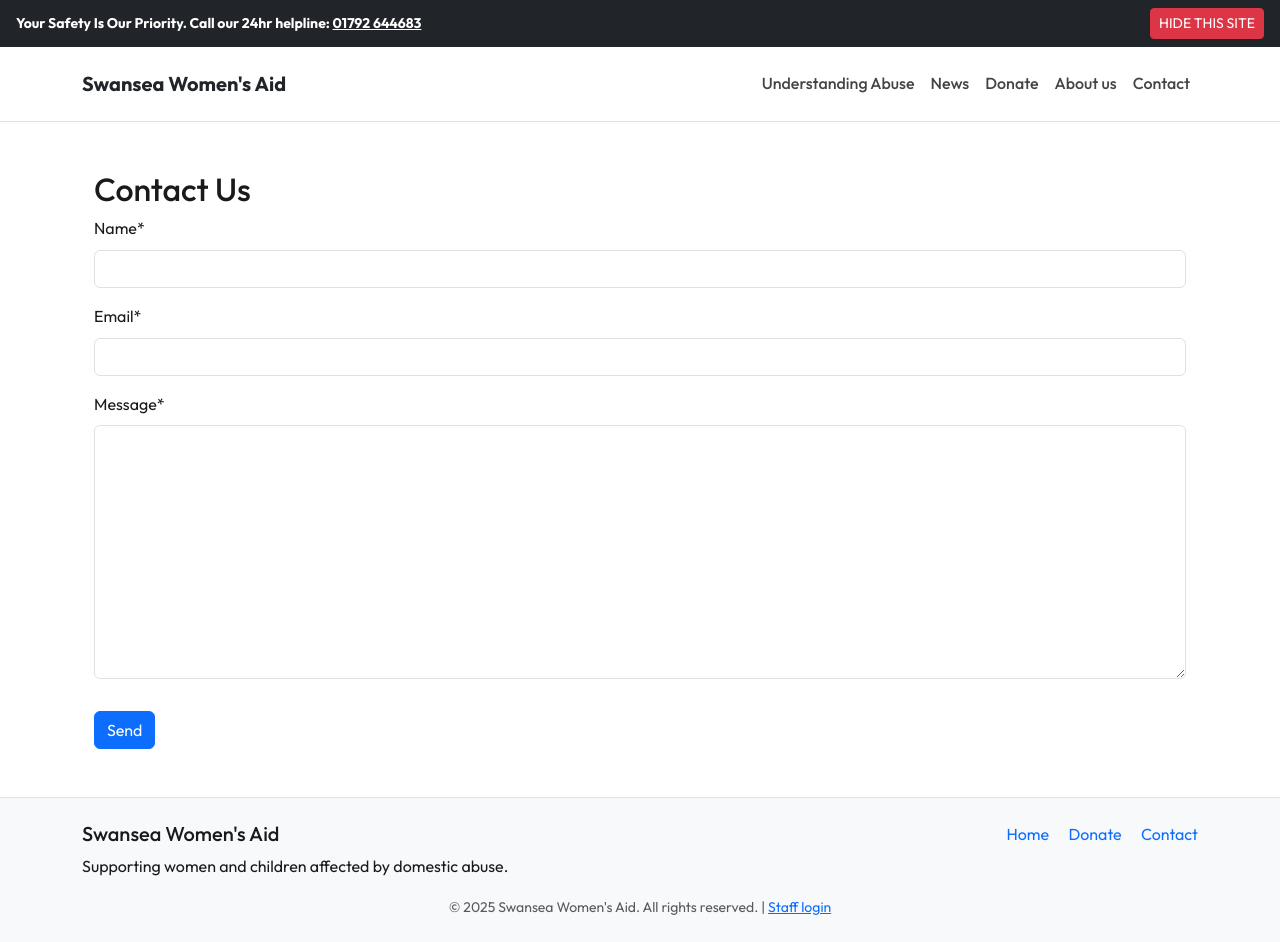
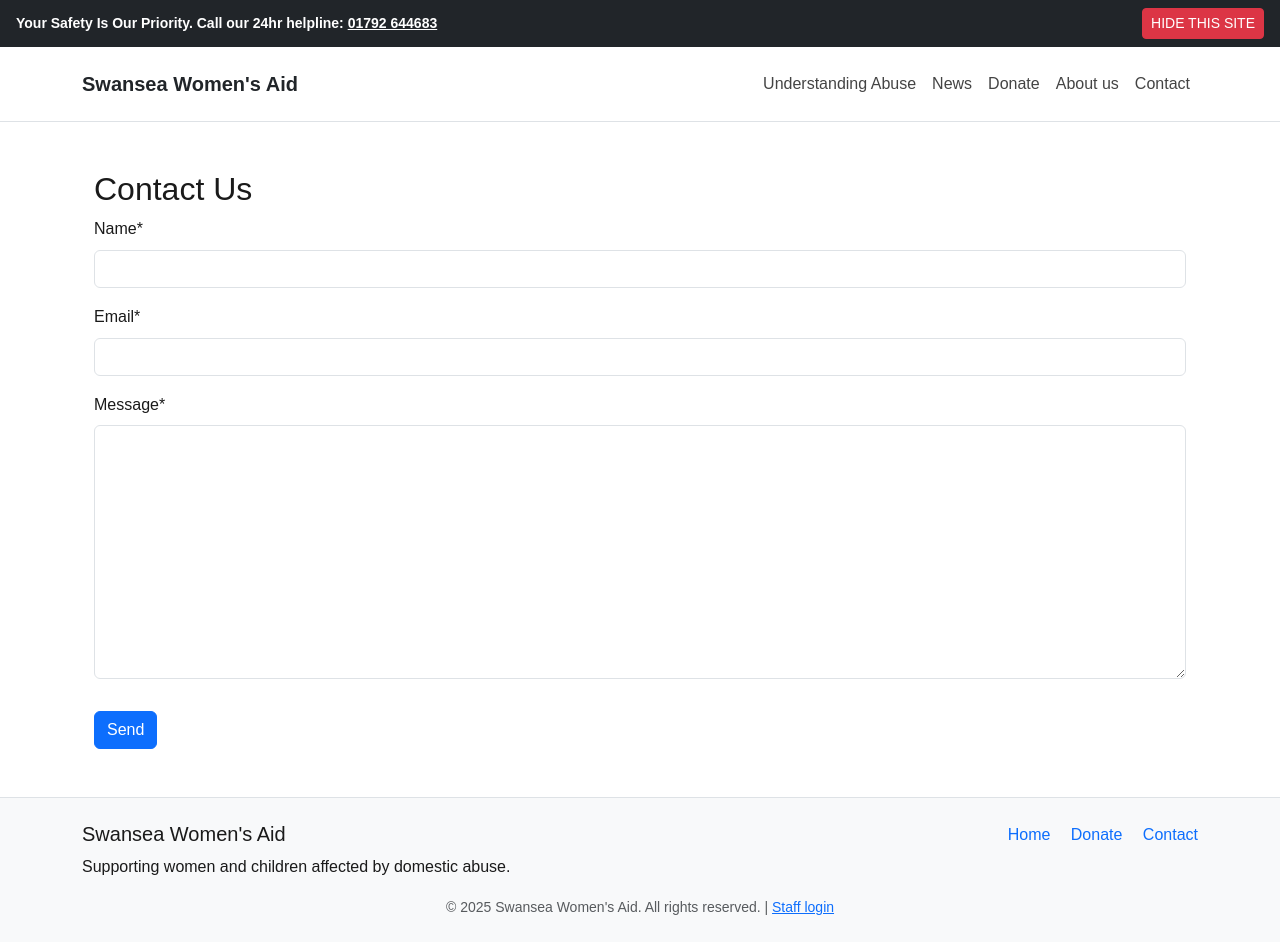
Before and after one commit to shipleyux/charity-site-ms4, a Django app: page /contact/ in a window 1280 px wide. Run offline with Django 4.2, Linux system fonts and the light colour scheme; some libraries are stand-ins or nearby versions.

Commit message:
update font styles

```diff
--- a/requirements.txt
+++ b/requirements.txt
@@ -10,6 +10,7 @@ gunicorn==23.0.0
 idna==3.10
 packaging==25.0
 python-decouple==3.8
+python-dotenv==1.1.1
 requests==2.32.4
 sqlparse==0.5.3
 stripe==12.3.0
--- a/swa/static/swa/css/style.css
+++ b/swa/static/swa/css/style.css
@@ -79,7 +79,7 @@
 }
 
 .essential-services-section h2 {
-  font-family: 'Outfit', sans-serif;
+  font-family: 'Work Sans', sans-serif;
   font-size: 2rem;
   font-weight: 600;
   margin-bottom: 3rem;
@@ -207,7 +207,7 @@
 }
 
 h2, h5, h6 {
-  font-family: 'Outfit', sans-serif;
+  font-family: 'Work Sans', sans-serif;
 }
 
 .essential-services {
@@ -235,7 +235,7 @@ h2, h5, h6 {
 
 /* Custom Navbar Styling */
 .custom-navbar {
-  font-family: 'Outfit', sans-serif;
+  font-family: 'Work Sans', sans-serif;
   background-color: #ffffff;
   border-bottom: 1px solid #e5e5e5;
 }
@@ -272,7 +272,7 @@ h2, h5, h6 {
 }
 
 body {
-  font-family: 'Outfit', sans-serif;
+  font-family: 'Work Sans', sans-serif;
   color: #1a1a1a;
   background-color: #fff;
   line-height: 1.6;
```
